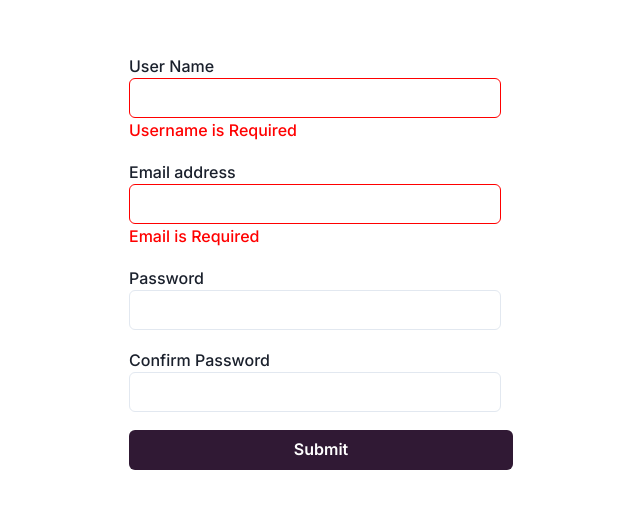
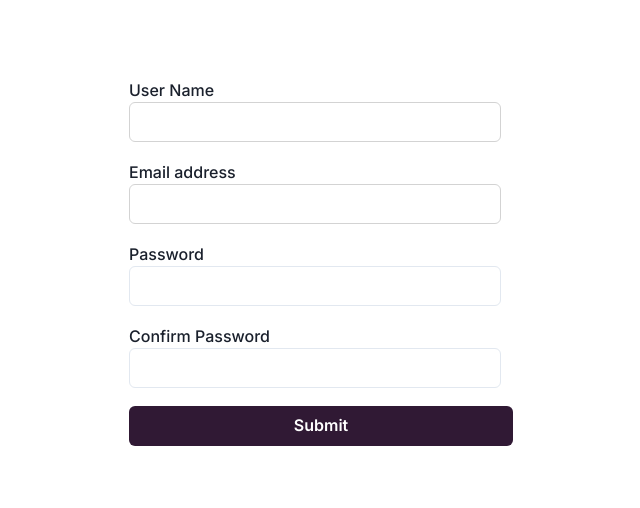
Before and after one commit to Ansar857/Portfolio_UI, a Next.js app: page / in a window 1280 px wide. Shown: the part 138-646 px from the top of the page, without its empty margins (319-959 px from the left). Built offline with nearby package versions, Linux system fonts and the light colour scheme.

Commit message:
LocalStorage  Change Datect

```diff
--- a/src/app/components/Form.tsx
+++ b/src/app/components/Form.tsx
@@ -5,11 +5,14 @@ import {
   Input,
   Button,
 } from "@chakra-ui/react";
-import React, { useState } from "react";
+import React, { useEffect, useState } from "react";
 
 type Form = {
   [x: string]: string;
 };
+
+
+
 
 const Form: React.FC = () => {
   const [form, setForm] = useState({
@@ -18,6 +21,9 @@ const Form: React.FC = () => {
     password: "",
     confirmPassword: "",
   });
+
+
+
 
   const [error, setError] = useState({
     name: null, email: null, phone: null, password: null }
@@ -63,7 +69,7 @@ const Form: React.FC = () => {
         <FormLabel>
           User Name
           <Input
-            border={error ? "1px solid red" : "0.5px solid #D3D3D3"}
+            border={ "0.5px solid #D3D3D3"}
             _focus={{ border: 'none', boxShadow: "none" }}
             onChange={HandleInputChange}
             _hover={{}}
@@ -71,14 +77,14 @@ const Form: React.FC = () => {
             type="Text"
             name="username"
           />
-          {error&&<Box color={'red'}>Username is Required</Box>}
+          {/* {error&&<Box color={'red'}>Username is Required</Box>} */}
 
         </FormLabel>
 
         <FormLabel>
           Email address
           <Input
-            border={error ? "1px solid red" : "0.5px solid #D3D3D3"}
+            border={  "0.5px solid #D3D3D3"}
             _focus={{ border: 'none', boxShadow: "none" }}
             _hover={{}}
             type="Text"
@@ -86,7 +92,7 @@ const Form: React.FC = () => {
             onChange={HandleInputChange}
             value={form.email}
           />
-          {error&&<Box color={'red'}>Email is Required</Box>}
+          {/* {error&&<Box color={'red'}>Email is Required</Box>} */}
         </FormLabel>
 
         <FormLabel>
--- /dev/null
+++ b/src/app/components/LocalStorageChangeDatect.tsx
@@ -0,0 +1,24 @@
+import React, { useEffect } from 'react'
+
+const LocalStorageChangeDatect = () => {
+    useEffect(() => {
+        const handleStorageChange = (event:any) => {
+          if (event.storageArea === localStorage && event.key === 'user:name') {
+            console.log("Hello");
+            localStorage.clear()
+          }
+        };
+
+        window.addEventListener('storage', handleStorageChange);
+
+        // Cleanup the event listener on component unmount
+        return () => {
+          window.removeEventListener('storage', handleStorageChange);
+        };
+      }, []);
+  return (
+    <div>LocalStorageChangeDatect</div>
+  )
+}
+
+export default LocalStorageChangeDatect
--- a/src/app/page.tsx
+++ b/src/app/page.tsx
@@ -2,6 +2,8 @@ import { Box } from "@chakra-ui/react";
 import Form from "./components/Form";
 
 export default function Home() {
+
+
   return (
    <Box>
     <Form/>
```
